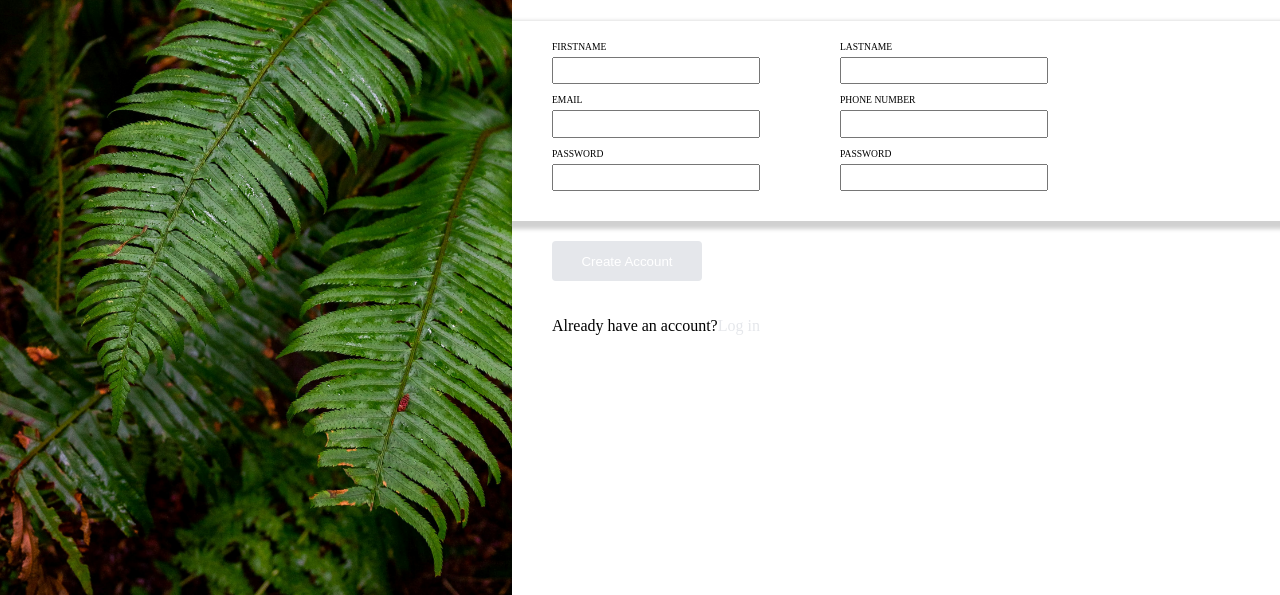
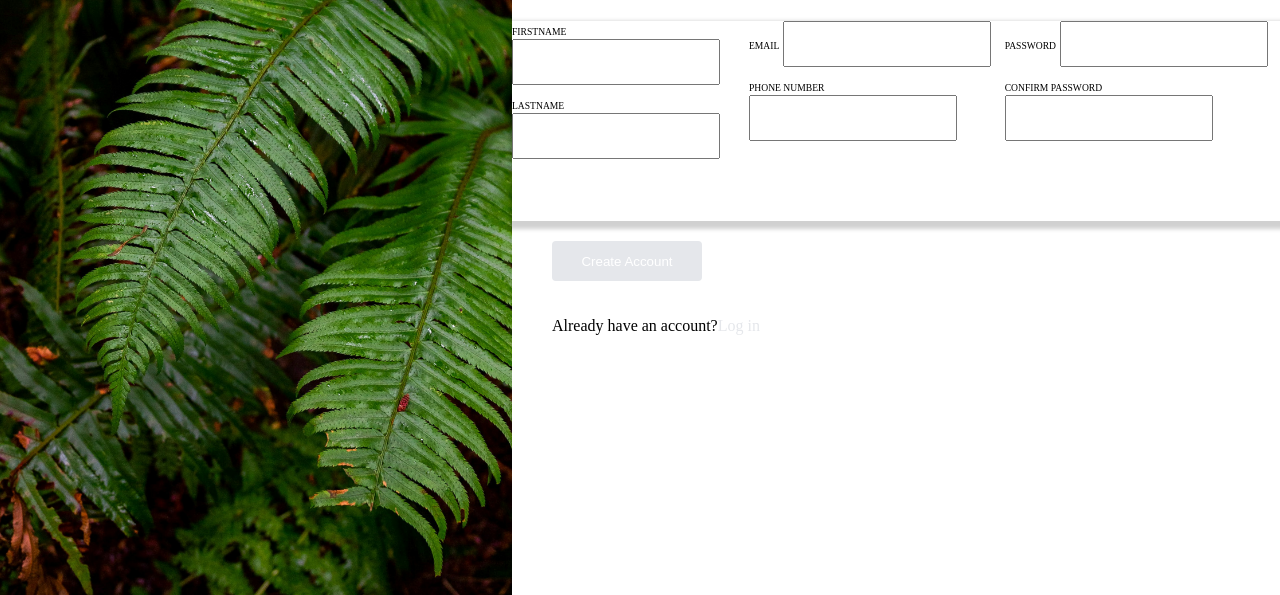
Before and after one commit to MICHELLENGEI/sign-up-form-odin, a plain HTML site: page index.html in a window 1280 px wide. Shown: the part 205-800 px from the top of the page. Drawn offline with Linux system fonts and the light colour scheme.

Commit message:
changed the divisions in the form

```diff
--- a/index.html
+++ b/index.html
@@ -5,7 +5,7 @@
     <meta charset="UTF-8">
     <meta name="viewport" content="width=device-width, initial-scale=1.0">
     <link rel="stylesheet" href="./css/style.css">
-    <title>Signup Form |Odin Project</title>
+    <title>Signup Form | Odin Project</title>
 </head>
 
 <body>
@@ -25,30 +25,50 @@
             <p class="second-paragraph">You know you want to.</p>
 
             <form action="" method="post">
-                <div class="form-leftside">
+                <div class="first-row">
+                    <div class="input1">
                         <label for="firstName">FIRSTNAME</label>
                         <input type="text" name="first-name" id="firstName">
+                    </div>
+                    <div class="input2"><label for="lastName">LASTNAME</label>
+                        <input type="text" name="last-name" id="lastName">
+                    </div>
+
+                </div>
+                <div class="second-row">
+                    <div class="input3">
                         <label for="email">EMAIL</label>
                         <input type="email" name="email-address" id="email">
+                    </div>
+                    <div class="input4">
+                        <label for="phone">PHONE NUMBER</label>
+                        <input type="tel" name="phone-number" id="phone">
+                    </div>
+
+
+                </div>
+                <div class="third-row">
+                    <div class="input5">
                         <label for="password">PASSWORD</label>
                         <input type="password" name="password" id="password">
 
                     </div>
-                <div class="form-rightside">
-                    <label for="lastName">LASTNAME</label>
-                    <input type="text" name="last-name" id="lastName">
-                    <label for="phone">PHONE NUMBER</label>
-                    <input type="tel" name="phone-number" id="phone">
-                    <label for="passwordConfirm">PASSWORD</label>
+
+                    <div class="input6">
+                        <label for="passwordConfirm">CONFIRM PASSWORD</label>
                     <input type="password" name="password" id="passwordConfirm">
+                    <p id="passwordMatch"></p>
+                    </div>
+
+
                 </div>
             </form>
-            <button type="submit" class="submit">Create Account</button>
+            <button type="submit" class="submit" onclick="checkPasswordMatch()">Create Account</button>
 
             <P class="last-paragraph">Already have an account?<span>Log in</span></P>
         </div>
     </div>
-
+    <script src="./js/main.js"></script>
 </body>
 
 </html>
```
Lines whose indentation alone changed are shown as unchanged.
